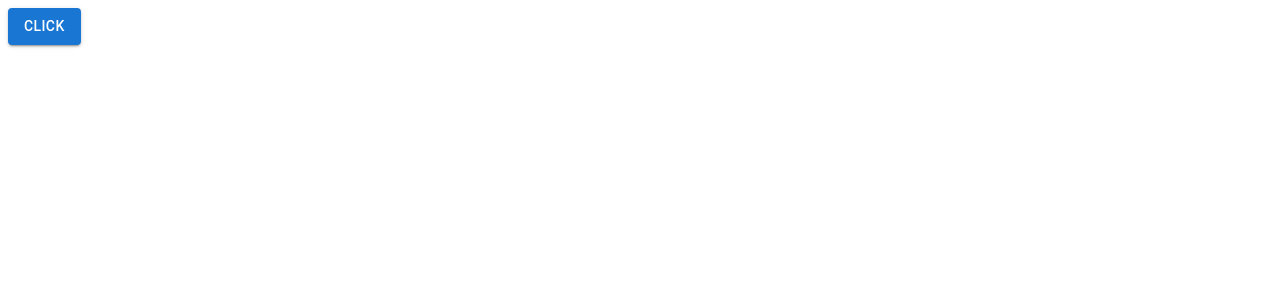
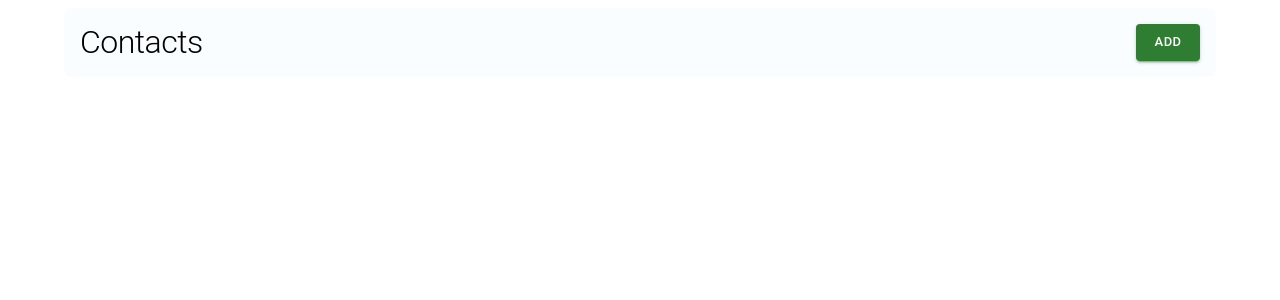
Before and after one commit to AmolKumarGupta/Contact-Manager, a React (Vite) app: page / in a window 1280 px wide. Shown: the top 300 px of the page. Built offline with nearby package versions, Linux system fonts and the light colour scheme.

Commit message:
feat: setup layout

```diff
--- a/src/App.jsx
+++ b/src/App.jsx
@@ -1,7 +1,8 @@
-import Test from "./components/Test";
+import Layout from "./layouts/Layout";
+import "./app.css";
 
 function App() {
-  return <Test />;
+  return <Layout></Layout>;
 }
 
 export default App;
--- /dev/null
+++ b/src/app.css
@@ -0,0 +1,5 @@
+* {
+  margin: 0;
+  padding: 0;
+  box-sizing: border-box;
+}
--- /dev/null
+++ b/src/layouts/Layout.jsx
@@ -0,0 +1,27 @@
+import { Box, Button, Container, Typography } from "@mui/material";
+
+export default function Layout({ children }) {
+  return (
+    <Container>
+      <Box
+        sx={{
+          p: 2,
+          mt: 1,
+          mb: 2,
+          borderRadius: 2,
+          display: "flex",
+          justifyContent: "space-between",
+          backgroundColor: "#03a9f405",
+        }}
+      >
+        <Typography variant="h1" fontSize="2rem" color="">
+          Contacts
+        </Typography>
+        <Button variant="contained" size="small" color="success">
+          Add
+        </Button>
+      </Box>
+      {children}
+    </Container>
+  );
+}
```
